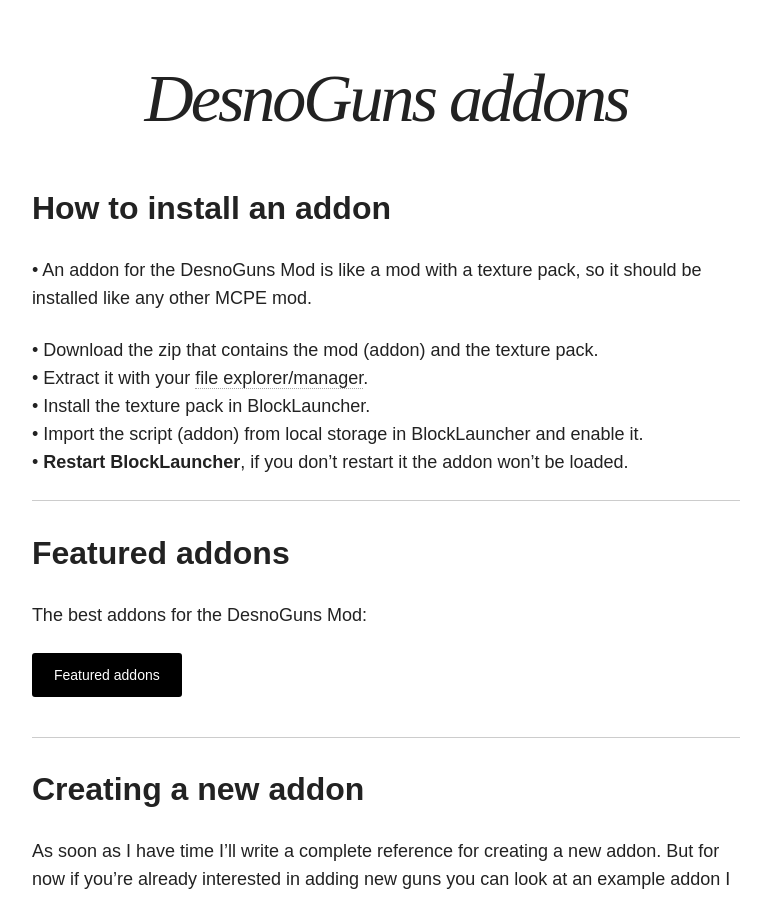
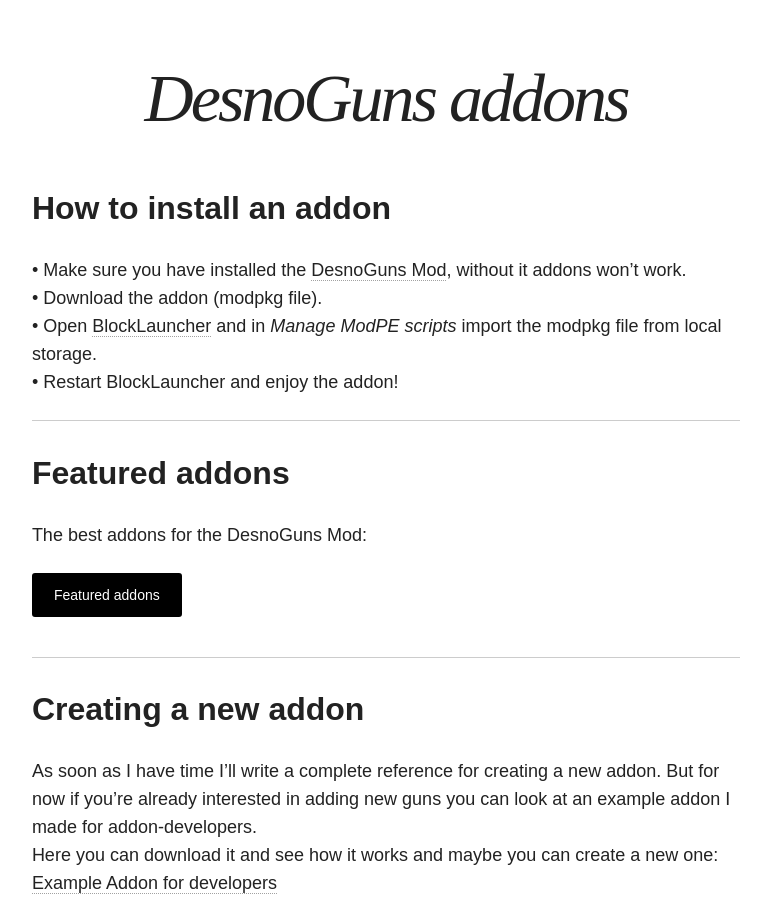
Before and after one commit to Desno365/Desno365.github.io, a Jekyll site: the page built from minecraft/desnoguns-mod/addons/index.md, in a window 1280 px wide and 900 px high, scrolled down 414 px. Shown: the whole window, without its empty margins (254-1025 px from the left). Built offline with Jekyll 4.4.1, drawn with Linux system fonts in a browser that asks for light colours; nearby versions of some CDN libraries; comment, search, counter and statistics services are not loaded.

Commit message:
Changes in how to install an add-on

```diff
--- a/minecraft/desnoguns-mod/addons/index.md
+++ b/minecraft/desnoguns-mod/addons/index.md
@@ -7,13 +7,11 @@
 ---
 
 ## How to install an addon
-• An addon for the DesnoGuns Mod is like a mod with a texture pack, so it should be installed like any other MCPE mod.<br>
 
-• Download the zip that contains the mod (addon) and the texture pack.<br>
-• Extract it with your [file explorer/manager](http://play.google.com/store/search?q=file%20explorer).<br>
-• Install the texture pack in BlockLauncher.<br>
-• Import the script (addon) from local storage in BlockLauncher and enable it.<br>
-• <b>Restart BlockLauncher</b>, if you don't restart it the addon won't be loaded.
+• Make sure you have installed the [DesnoGuns Mod]({{ site.url }}/minecraft/desnoguns-mod), without it addons won't work.<br>
+• Download the addon (modpkg file).<br>
+• Open [BlockLauncher](https://play.google.com/store/apps/details?id=net.zhuoweizhang.mcpelauncher) and in <i>Manage ModPE scripts</i> import the modpkg file from local storage.<br>
+• Restart BlockLauncher and enjoy the addon!
 
 ---
 
```
Also changed, not shown: minecraft/desnoguns-mod/addons/featured/index.md (+3 -3 lines), minecraft/desnoguns-mod/index.md (+1 -1 lines), minecraft/laser-mod/index.md (+1 -1 lines).
